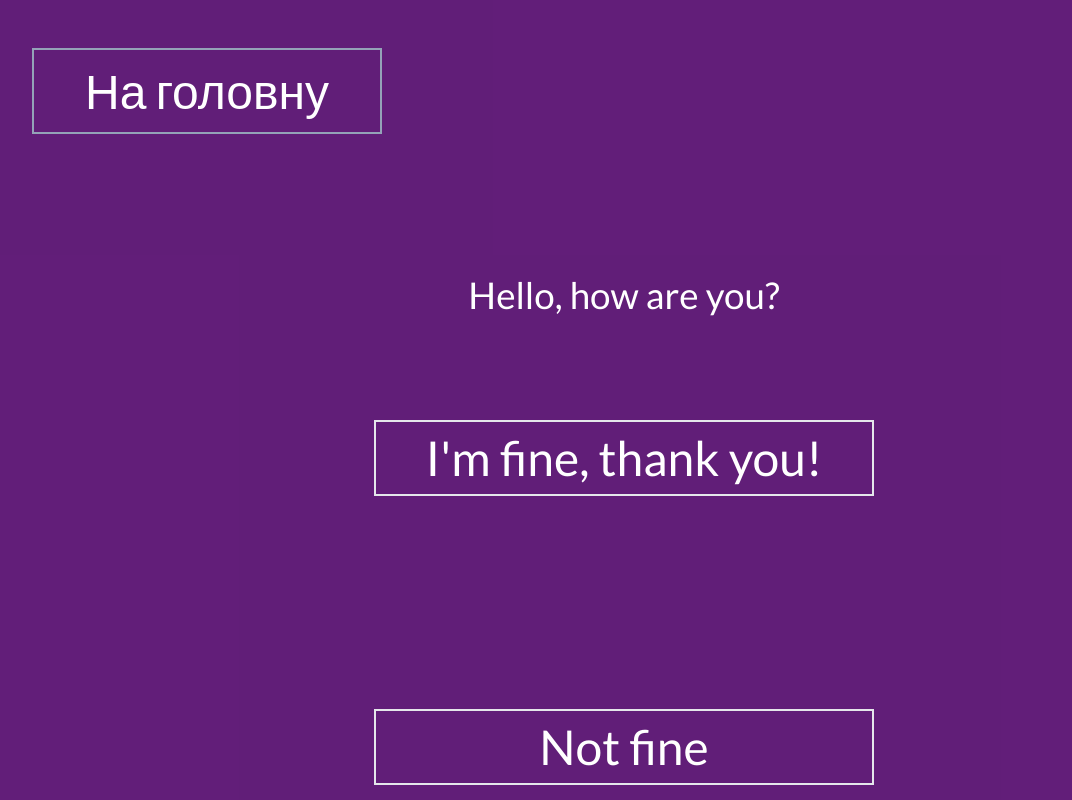
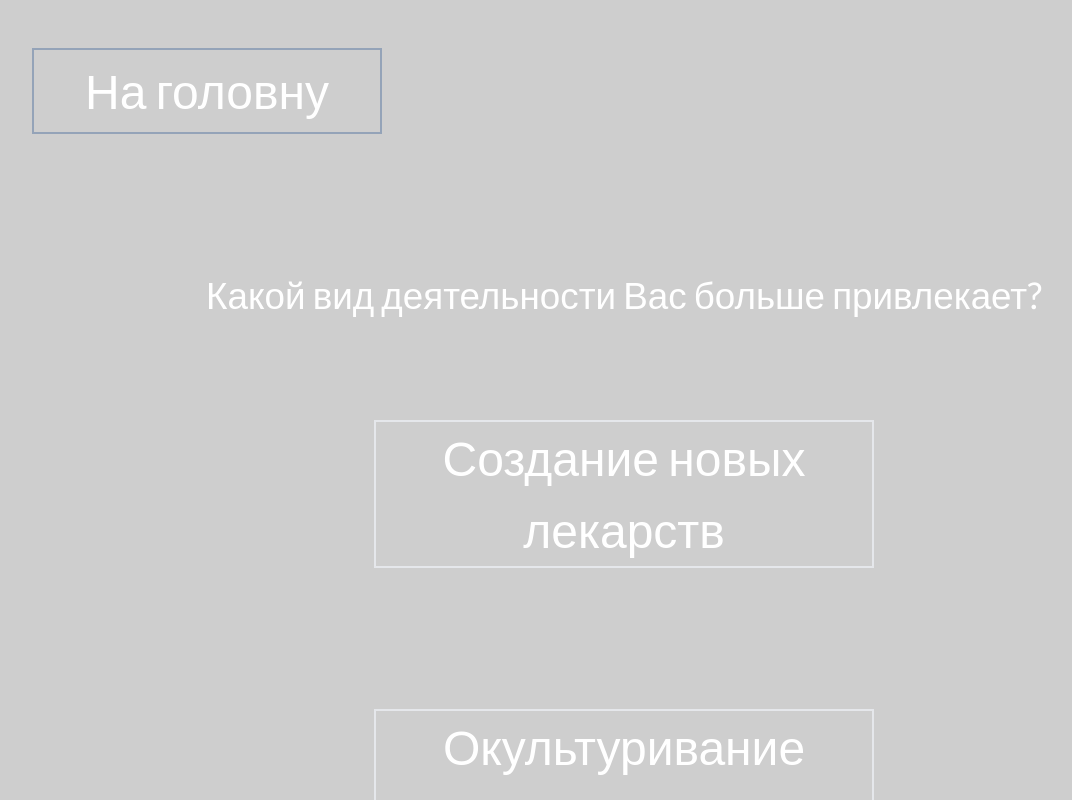
Before and after one commit to EvgenijRyabko/app, a React (Vite) app: page /quiz in a window 1280 px wide. Shown: the top 800 px of the page, without its empty margins (16-1088 px from the left). Built offline with nearby package versions, Linux system fonts and the light colour scheme; a web font is replaced by a local one.

Commit message:
чуть изменений

```diff
--- a/src/data/questions.json
+++ b/src/data/questions.json
@@ -1,53 +1,53 @@
 [
 	{
-		"question": "Hello, how are you?",
+		"question": "Какой вид деятельности Вас больше привлекает?",
 		"choices": [
 			{
 				"id": 1,
-				"choice": "I'm fine, thank you!"
+				"choice": "Создание новых лекарств"
 			},
 			{
 				"id": 4,
-				"choice": "Not fine"
+				"choice": "Окультуривание ландшафта"
 			}
 		]
 	},
 	{
-		"question": "How's it going?",
+		"question": "Какой вид деятельности Вас больше привлекает?",
 		"choices": [
 			{
 				"id": 2,
-				"choice": "I'm fine, thank you!"
+				"choice": "Разработка искусственного интеллекта"
 			},
 			{
 				"id": 3,
-				"choice": "Not fine"
+				"choice": "Сочинение стихотворений"
 			}
 		]
 	},
 	{
-		"question": "Nice cock, yeah?",
+		"question": "Как Вы предпочитаете проводить свой выходной день?",
 		"choices": [
 			{
-				"id": 1,
-				"choice": "I'm fine, thank you!"
+				"id": 2,
+				"choice": "Отдохнуть в компании друзей или с близкими"
 			},
 			{
 				"id": 4,
-				"choice": "Not fine"
+				"choice": "Послушать музыку или почитать книгу"
 			}
 		]
 	},
 	{
-		"question": "Garry?",
+		"question": "Где бы вы хотели работать?",
 		"choices": [
 			{
 				"id": 1,
-				"choice": "I'm fine, thank you!"
+				"choice": "В комфортных условиях, например офис или студия"
 			},
 			{
 				"id": 4,
-				"choice": "Not fine"
+				"choice": "Не люблю сидеть в 4х стенах, предпочёл бы свежий воздух или путешествия"
 			}
 		]
 	},
@@ -104,7 +104,7 @@
 		]
 	},
 	{
-		"question": "Sosamba?",
+		"question": "Sanstchto?",
 		"choices": [
 			{
 				"id": 1,
--- a/src/pages/MainQuiz/MainQuiz.module.css
+++ b/src/pages/MainQuiz/MainQuiz.module.css
@@ -2,7 +2,7 @@
 	@apply grid
 
 	grid-rows-[2fr_12fr]
-	bg-[#5a1372f3]
+	bg-[#cecece]
 
 	min-h-screen;
 }
@@ -93,3 +93,7 @@
 .paginateActive {
 	@apply text-amber-600 font-bold;
 }
+
+.shadow {
+	text-shadow: 4px 4px 2px #DEDEDE
+}
```
Also changed, not shown: src/pages/MainQuiz/MainQuiz.jsx (+0 -28 lines).
